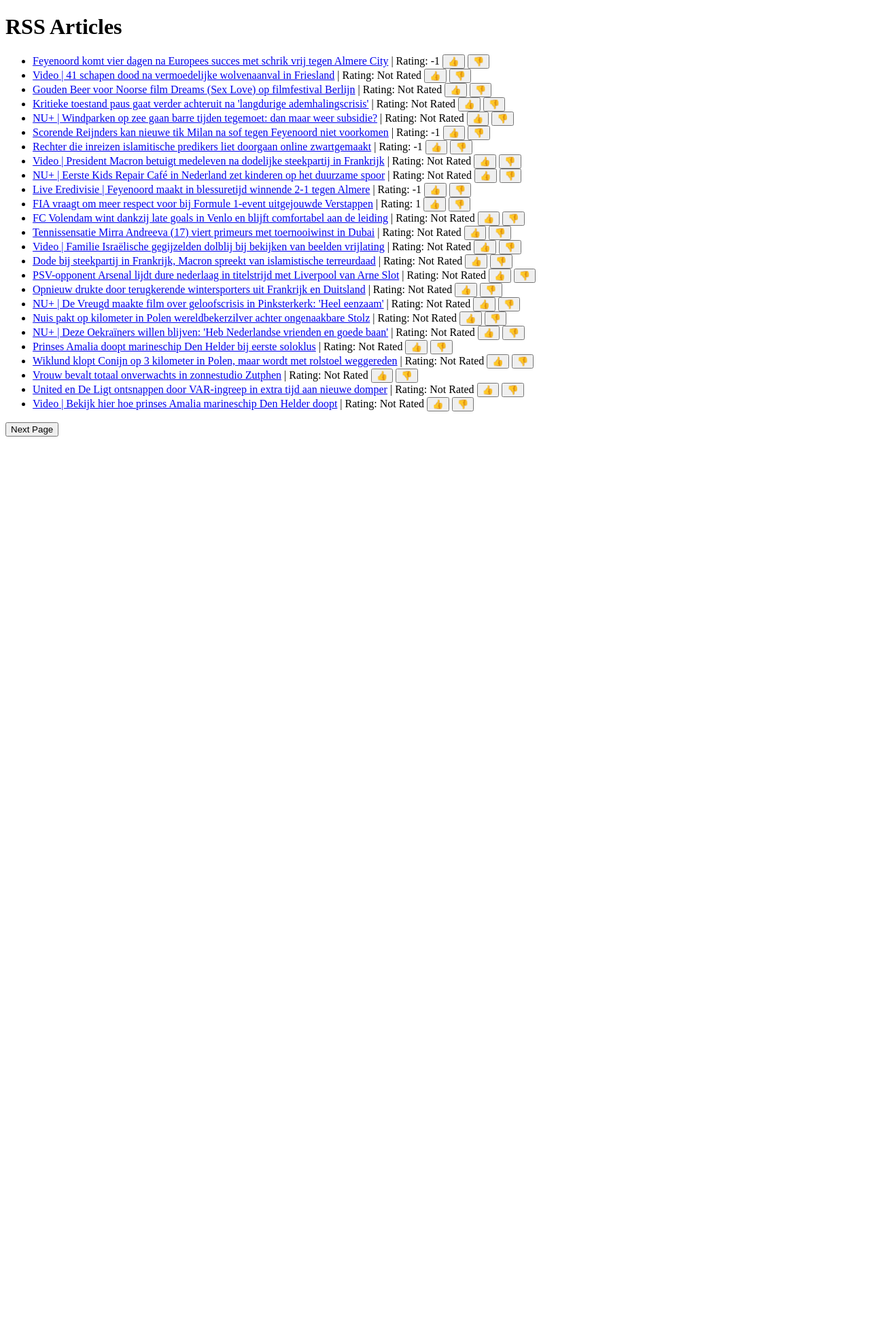
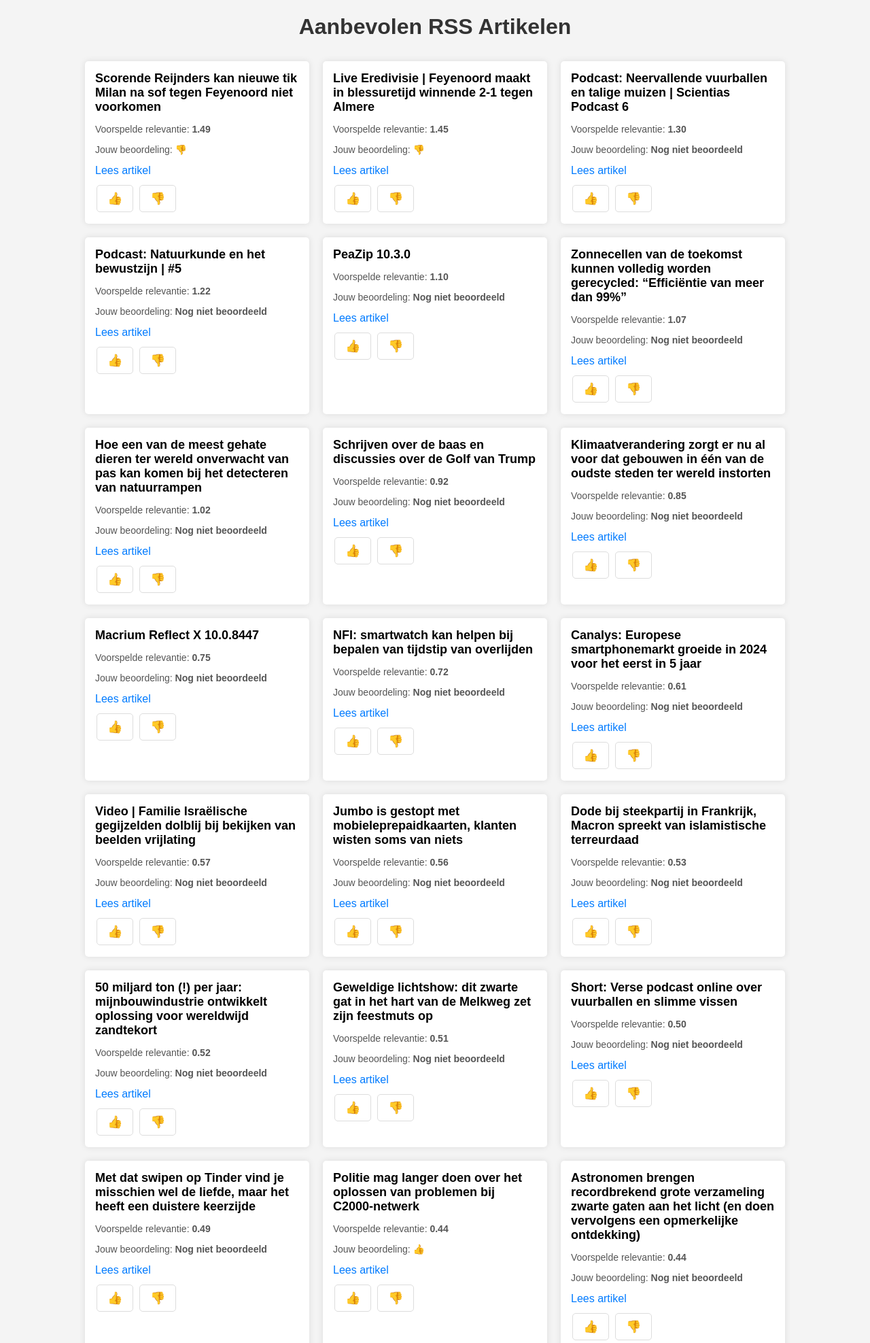
Before and after one commit to robertreems/rssai, a Flask app: page / in a window 1280 px wide. Shown: the top 1975 px of the page at 68% size. Before the commit the page ends 642 px from the top, so only its background shows below. Run offline with Flask 3, Linux system fonts and the light colour scheme; data comes from the database, SQL or seed files in the repository; both versions use the stored data as it was after the commit.

Commit message:
Add predicted rating feature and enhance RSS feed handling

```diff
--- a/feeds.json
+++ b/feeds.json
@@ -1,6 +1,11 @@
 {
     "feeds": [
       "https://www.nu.nl/rss",
-      "https://tweakers.net/feeds/mixed.xml"
+      "https://tweakers.net/feeds/mixed.xml",
+      "https://feeds.feedburner.com/scientias-wetenschap",
+      "https://scientias.nl/nieuws/astronomie-ruimtevaart/feed/",
+      "https://scientias.nl/nieuws/gezondheid-psychologie/feed/",
+      "https://scientias.nl/nieuws/natuur-klimaat/feed/",
+      "https://scientias.nl/nieuws/green-tech/feed/"
     ]
   }
--- a/requirements.txt
+++ b/requirements.txt
@@ -6,8 +6,13 @@ Flask-SQLAlchemy==3.1.1
 greenlet==3.1.1
 itsdangerous==2.2.0
 Jinja2==3.1.5
+joblib==1.4.2
 MarkupSafe==3.0.2
+numpy==2.2.3
+scikit-learn==1.6.1
+scipy==1.15.2
 sgmllib3k==1.0.0
 SQLAlchemy==2.0.38
+threadpoolctl==3.5.0
 typing_extensions==4.12.2
 Werkzeug==3.1.3
--- a/templates/index.html
+++ b/templates/index.html
@@ -1,43 +1,175 @@
 <!DOCTYPE html>
-<html lang="en">
+<html lang="nl">
 <head>
     <meta charset="UTF-8">
     <meta name="viewport" content="width=device-width, initial-scale=1.0">
-    <title>RSS Articles</title>
+    <title>RSS Aanbevolen Artikelen</title>
+    <style>
+        body {
+            font-family: Arial, sans-serif;
+            margin: 20px;
+            padding: 0;
+            background-color: #f4f4f4;
+            text-align: center;
+        }
+        h1 {
+            color: #333;
+        }
+        #loading {
+            font-size: 18px;
+            margin: 20px 0;
+        }
+        #articles {
+            display: flex;
+            flex-wrap: wrap;
+            justify-content: center;
+        }
+        .article-card {
+            background: white;
+            padding: 15px;
+            margin: 10px;
+            width: 300px;
+            border-radius: 5px;
+            box-shadow: 0px 0px 10px rgba(0, 0, 0, 0.1);
+            text-align: left;
+        }
+        .article-card h2 {
+            font-size: 18px;
+            margin: 0;
+        }
+        .article-card p {
+            font-size: 14px;
+            color: #555;
+        }
+        .article-card a {
+            display: block;
+            margin-top: 10px;
+            color: #007BFF;
+            text-decoration: none;
+        }
+        .article-card a:hover {
+            text-decoration: underline;
+        }
+        .rating-buttons {
+            margin-top: 10px;
+        }
+        .rating-buttons button {
+            background-color: white;
+            border: 1px solid #ddd;
+            color: black;
+            padding: 8px 15px;
+            margin: 2px;
+            cursor: pointer;
+            border-radius: 5px;
+            font-size: 18px;
+        }
+        .rating-buttons button:hover {
+            background-color: #ddd;
+        }
+        .rated-message {
+            font-size: 14px;
+            color: green;
+            margin-top: 5px;
+            display: none;
+        }
+        #load-more {
+            margin-top: 20px;
+            padding: 10px 20px;
+            font-size: 16px;
+            cursor: pointer;
+            background-color: #007BFF;
+            color: white;
+            border: none;
+            border-radius: 5px;
+        }
+        #load-more:hover {
+            background-color: #0056b3;
+        }
+    </style>
+</head>
+<body>
+    <h1>Aanbevolen RSS Artikelen</h1>
+    <p id="loading">Artikelen laden...</p>
+    <div id="articles"></div>
+    <button id="load-more" style="display: none;">Meer laden</button>
+
     <script>
-        async function fetchArticles(page = 1) {
-            const response = await fetch(`/api/articles?page=${page}`);
-            const data = await response.json();
-            const articlesList = document.getElementById("articles");
-            articlesList.innerHTML = "";
+        let currentPage = 1;
 
-            data.articles.forEach(article => {
-                const item = document.createElement("li");
-                item.innerHTML = `<a href="${article.link}" target="_blank">${article.title}</a> ` +
-                    ` | Rating: ${article.rating ?? "Not Rated"} ` +
-                    `<button onclick="rateArticle(${article.id}, 1)">👍</button> ` +
-                    `<button onclick="rateArticle(${article.id}, -1)">👎</button>`;
-                articlesList.appendChild(item);
-            });
+        function loadArticles() {
+            fetch(`/api/recommended_articles?page=${currentPage}`)
+                .then(response => response.json())
+                .then(data => {
+                    const articlesDiv = document.getElementById("articles");
+                    const loadingText = document.getElementById("loading");
+                    const loadMoreButton = document.getElementById("load-more");
 
-            document.getElementById("nextPage").style.display = data.has_next ? "block" : "none";
+                    loadingText.style.display = "none"; // Verberg de laadtekst
+
+                    if (data.articles.length === 0 && currentPage === 1) {
+                        articlesDiv.innerHTML = "<p>Geen artikelen gevonden.</p>";
+                        return;
+                    }
+
+                    data.articles.forEach(article => {
+                        const articleElement = document.createElement("div");
+                        articleElement.classList.add("article-card");
+
+                        articleElement.innerHTML = `
+                            <h2>${article.title}</h2>
+                            <p>Voorspelde relevantie: <strong>${article.predicted_rating !== null ? article.predicted_rating.toFixed(2) : "Geen score"}</strong></p>
+                            <p>Jouw beoordeling: <strong id="rating-${article.id}">${article.rating !== null ? (article.rating > 0 ? "👍" : "👎") : "Nog niet beoordeeld"}</strong></p>
+                            <a href="${article.link}" target="_blank">Lees artikel</a>
+                            <div class="rating-buttons" id="buttons-${article.id}">
+                                <button onclick="rateArticle(${article.id}, 1)">👍</button>
+                                <button onclick="rateArticle(${article.id}, -1)">👎</button>
+                            </div>
+                            <p class="rated-message" id="rated-msg-${article.id}">Beoordeling opgeslagen!</p>
+                        `;
+
+                        articlesDiv.appendChild(articleElement);
+                    });
+
+                    // Toon "Meer laden"-knop als er meer pagina's zijn
+                    if (data.has_next) {
+                        loadMoreButton.style.display = "block";
+                    } else {
+                        loadMoreButton.style.display = "none"; // Verberg als er geen volgende pagina is
+                    }
+                })
+                .catch(error => {
+                    console.error("Error fetching articles:", error);
+                    document.getElementById("loading").innerText = "Fout bij het laden van artikelen.";
+                });
         }
 
-        async function rateArticle(id, rating) {
-            await fetch("/api/rate", {
+        function rateArticle(articleId, rating) {
+            fetch("/api/rate", {
                 method: "POST",
-                headers: { "Content-Type": "application/json" },
-                body: JSON.stringify({ id, rating })
-            });
-            fetchArticles();
+                headers: {
+                    "Content-Type": "application/json"
+                },
+                body: JSON.stringify({ id: articleId, rating: rating })
+            })
+            .then(response => response.json())
+            .then(data => {
+                if (data.message === "Rating saved") {
+                    document.getElementById(`rating-${articleId}`).innerText = rating > 0 ? "👍" : "👎";
+                    document.getElementById(`rated-msg-${articleId}`).style.display = "block";
+                    document.getElementById(`buttons-${articleId}`).style.display = "none"; // Verberg duimpjes na rating
+                }
+            })
+            .catch(error => console.error("Fout bij opslaan van beoordeling:", error));
         }
 
-        document.addEventListener("DOMContentLoaded", () => fetchArticles());
+        document.getElementById("load-more").addEventListener("click", function() {
+            currentPage++;
+            loadArticles();
+        });
+
+        document.addEventListener("DOMContentLoaded", function() {
+            loadArticles();
+        });
     </script>
-</head>
-<body>
-    <h1>RSS Articles</h1>
-    <ul id="articles"></ul>
-    <button id="nextPage" onclick="fetchArticles(2)" style="display:none;">Next Page</button>
 </body>
 </html>
```
Also changed, not shown: fetch_rss.py (+73 -6 lines), instance/rss_articles.db, rss_articles.db (added), rss_articlesd.db (added).
